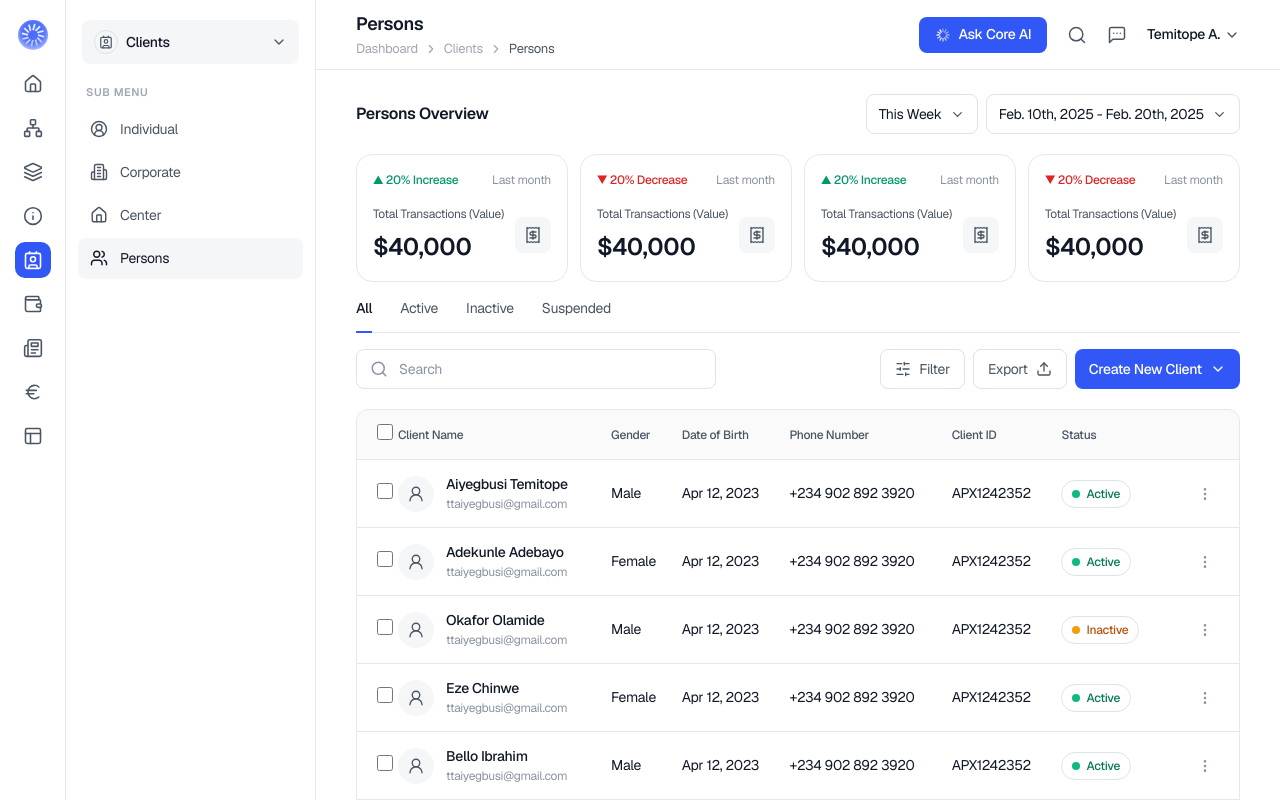
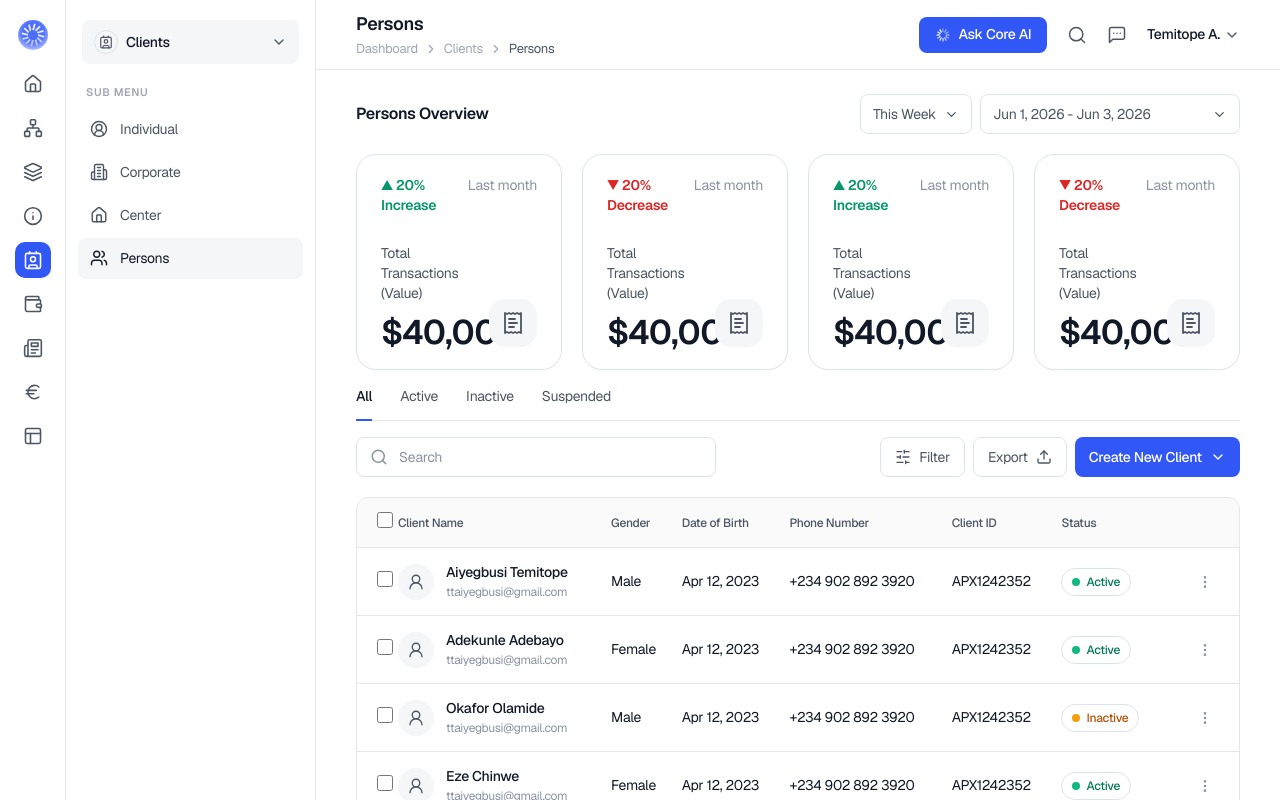
Before and after one commit to ttaiyegbusi/Chain-Core, a Next.js app: page /clients/persons in a window 1280 px wide. Shown: the top 800 px of the page. Built offline with nearby package versions, Linux system fonts and the light colour scheme.

Commit message:
fix(ui): refine dashboard cards, date picker, and loading motion"

```diff
--- a/src/app/globals.css
+++ b/src/app/globals.css
@@ -268,13 +268,11 @@ body {
 @keyframes page-transition-in {
   from {
     opacity: 0;
-    transform: translateY(8px);
-    filter: blur(1px);
+    transform: translateY(10px);
   }
   to {
     opacity: 1;
     transform: translateY(0);
-    filter: blur(0);
   }
 }
 
@@ -288,17 +286,17 @@ body {
 }
 
 .page-transition-in {
-  animation: page-transition-in 240ms cubic-bezier(0.32, 0.72, 0, 1) both;
+  animation: page-transition-in 520ms cubic-bezier(0.22, 1, 0.36, 1) both;
 }
 
 .page-transition-shell {
-  animation: page-transition-in 180ms cubic-bezier(0.32, 0.72, 0, 1) both;
+  animation: page-transition-in 420ms cubic-bezier(0.22, 1, 0.36, 1) both;
 }
 
 .skeleton-shimmer {
   background: linear-gradient(90deg, #f3f5f8 0%, #edf1f6 45%, #f8fafc 60%, #f3f5f8 100%);
   background-size: 220% 100%;
-  animation: skeleton-shimmer 1.25s ease-in-out infinite;
+  animation: skeleton-shimmer 1.9s ease-in-out infinite;
 }
 
 @media (prefers-reduced-motion: reduce) {
--- a/src/components/ClientsListPage.tsx
+++ b/src/components/ClientsListPage.tsx
@@ -19,6 +19,7 @@ import ClientsTable, { StatusTabs } from "@/components/ClientsTable";
 import ClientsOverviewStats from "@/components/ClientsOverviewStats";
 import { PaginationBar } from "@/components/Pagination";
 import { PageTransition, TablePageSkeleton } from "@/components/LoadingStates";
+import DashboardDateRangePicker, { getRange, DateRange } from "@/components/DashboardDateRangePicker";
 import {
   Client,
   ClientStatus,
@@ -59,6 +60,7 @@ export default function ClientsListPage({
   const [tab, setTab] = useState<"All" | ClientStatus>("All");
   const [page, setPage] = useState(1);
   const [rowsPerPage, setRowsPerPage] = useState(8);
+  const [reportingRange, setReportingRange] = useState<DateRange>(() => getRange("This Week"));
 
   // Create-dropdown state.
   const [createOpen, setCreateOpen] = useState(false);
@@ -118,10 +120,10 @@ export default function ClientsListPage({
               <h2 className="text-base font-semibold text-text-primary">
                 {overviewTitle}
               </h2>
-              <div className="flex items-center gap-2">
-                <PillDropdown label="This Week" />
-                <PillDropdown label="Feb. 10th, 2025 - Feb. 20th, 2025" />
-              </div>
+              <DashboardDateRangePicker
+                value={reportingRange}
+                onChange={setReportingRange}
+              />
             </div>
 
             {/* Stats row */}
@@ -228,16 +230,3 @@ export default function ClientsListPage({
     </div>
   );
 }
-
-/** Pill-style dropdown used for the "This Week" and date-range pickers. */
-function PillDropdown({ label }: { label: string }) {
-  return (
-    <button
-      type="button"
-      className="focus-ring inline-flex h-10 items-center gap-2 rounded-md border border-border-strong bg-white px-3 text-sm text-text-primary transition-colors hover:bg-surface-muted"
-    >
-      {label}
-      <ChevronDown size={15} className="text-text-secondary" aria-hidden />
-    </button>
-  );
-}
--- a/src/components/ClientsOverviewStats.tsx
+++ b/src/components/ClientsOverviewStats.tsx
@@ -1,6 +1,6 @@
 "use client";
 
-import { Receipt } from "lucide-react";
+import { ReceiptText } from "lucide-react";
 import { OverviewStat } from "@/data/clients";
 
 export default function ClientsOverviewStats({
@@ -9,41 +9,43 @@ export default function ClientsOverviewStats({
   stats: OverviewStat[];
 }) {
   return (
-    <div className="mt-5 grid grid-cols-1 gap-3 sm:grid-cols-2 lg:grid-cols-4">
+    <div className="mt-5 grid grid-cols-1 gap-5 sm:grid-cols-2 xl:grid-cols-4">
       {stats.map((s, i) => (
-        <StatCard key={i} stat={s} />
+        <StatCard key={`${s.label}-${i}`} stat={s} />
       ))}
     </div>
   );
 }
 
 function StatCard({ stat }: { stat: OverviewStat }) {
-  const dirText =
-    stat.direction === "increase"
-      ? "text-emerald-600"
-      : "text-red-600";
-  const arrow = stat.direction === "increase" ? "▲" : "▼";
+  const isIncrease = stat.direction === "increase";
+  const toneClass = isIncrease ? "text-emerald-600" : "text-red-600";
+  const arrow = isIncrease ? "▲" : "▼";
+  const label = isIncrease ? "Increase" : "Decrease";
 
   return (
-    <div className="rounded-xl border border-border bg-white p-4">
-      <div className="flex items-center justify-between text-xs">
-        <span className={`font-medium ${dirText}`}>
-          {arrow} {stat.percent}% {stat.direction === "increase" ? "Increase" : "Decrease"}
-        </span>
-        <span className="text-text-muted">{stat.period}</span>
+    <article className="min-h-[148px] rounded-[20px] border border-border-strong bg-white px-6 py-5 shadow-[0_1px_2px_rgba(16,24,40,0.02)] transition-shadow duration-300 hover:shadow-[0_10px_30px_rgba(16,24,40,0.04)]">
+      <div className="flex items-start justify-between gap-4">
+        <p className={`text-sm font-semibold leading-5 ${toneClass}`}>
+          {arrow} {stat.percent}% {label}
+        </p>
+        <p className="whitespace-nowrap text-sm leading-5 text-text-muted">
+          {stat.period}
+        </p>
       </div>
 
-      <div className="mt-4 flex items-center justify-between">
-        <div className="flex flex-col gap-1.5">
-          <p className="text-xs text-text-secondary">{stat.label}</p>
-          <p className="text-2xl font-semibold tracking-tight text-text-primary">
+      <div className="mt-7 flex items-end justify-between gap-4">
+        <div className="min-w-0">
+          <p className="text-sm leading-5 text-text-secondary">{stat.label}</p>
+          <p className="mt-3 text-[34px] font-semibold leading-none tracking-[-0.03em] text-text-primary">
             {stat.value}
           </p>
         </div>
-        <span className="flex h-9 w-9 items-center justify-center rounded-md bg-surface-muted text-text-secondary">
-          <Receipt size={18} strokeWidth={1.8} aria-hidden />
+
+        <span className="mb-0.5 flex h-12 w-12 shrink-0 items-center justify-center rounded-xl bg-surface-muted text-text-secondary">
+          <ReceiptText size={24} strokeWidth={1.8} aria-hidden />
         </span>
       </div>
-    </div>
+    </article>
   );
 }
--- /dev/null
+++ b/src/components/DashboardDateRangePicker.tsx
@@ -0,0 +1,222 @@
+"use client";
+
+import { useEffect, useMemo, useRef, useState } from "react";
+import { CalendarDays, ChevronDown } from "lucide-react";
+
+type QuickRange = "Today" | "This Week" | "This Month" | "Last Month" | "This Quarter" | "This Year" | "Custom";
+
+type DateRange = {
+  label: QuickRange;
+  startDate: string;
+  endDate: string;
+};
+
+const QUICK_RANGES: QuickRange[] = [
+  "Today",
+  "This Week",
+  "This Month",
+  "Last Month",
+  "This Quarter",
+  "This Year",
+  "Custom",
+];
+
+function toInputDate(date: Date) {
+  return date.toISOString().slice(0, 10);
+}
+
+function formatDisplayDate(value: string) {
+  const date = new Date(`${value}T00:00:00`);
+  return new Intl.DateTimeFormat("en-US", {
+    month: "short",
+    day: "numeric",
+    year: "numeric",
+  }).format(date);
+}
+
+function getRange(label: QuickRange): DateRange {
+  const today = new Date();
+  const start = new Date(today);
+  const end = new Date(today);
+
+  if (label === "This Week") {
+    const day = today.getDay();
+    const mondayOffset = day === 0 ? -6 : 1 - day;
+    start.setDate(today.getDate() + mondayOffset);
+  }
+
+  if (label === "This Month") {
+    start.setDate(1);
+  }
+
+  if (label === "Last Month") {
+    start.setMonth(today.getMonth() - 1, 1);
+    end.setDate(0);
+  }
+
+  if (label === "This Quarter") {
+    const quarterStartMonth = Math.floor(today.getMonth() / 3) * 3;
+    start.setMonth(quarterStartMonth, 1);
+  }
+
+  if (label === "This Year") {
+    start.setMonth(0, 1);
+  }
+
+  if (label === "Custom") {
+    start.setDate(today.getDate() - 10);
+  }
+
+  return {
+    label,
+    startDate: toInputDate(start),
+    endDate: toInputDate(end),
+  };
+}
+
+export default function DashboardDateRangePicker({
+  value,
+  onChange,
+}: {
+  value: DateRange;
+  onChange: (range: DateRange) => void;
+}) {
+  const [quickOpen, setQuickOpen] = useState(false);
+  const [calendarOpen, setCalendarOpen] = useState(false);
+  const [draftStart, setDraftStart] = useState(value.startDate);
+  const [draftEnd, setDraftEnd] = useState(value.endDate);
+  const rootRef = useRef<HTMLDivElement>(null);
+
+  useEffect(() => {
+    setDraftStart(value.startDate);
+    setDraftEnd(value.endDate);
+  }, [value.startDate, value.endDate]);
+
+  useEffect(() => {
+    const onDown = (event: MouseEvent) => {
+      if (!rootRef.current?.contains(event.target as Node)) {
+        setQuickOpen(false);
+        setCalendarOpen(false);
+      }
+    };
+    window.addEventListener("mousedown", onDown);
+    return () => window.removeEventListener("mousedown", onDown);
+  }, []);
+
+  const displayRange = useMemo(
+    () => `${formatDisplayDate(value.startDate)} - ${formatDisplayDate(value.endDate)}`,
+    [value.startDate, value.endDate]
+  );
+
+  const selectQuickRange = (label: QuickRange) => {
+    const next = getRange(label);
+    onChange(next);
+    setQuickOpen(false);
+    if (label === "Custom") {
+      setCalendarOpen(true);
+    }
+  };
+
+  const applyCustomRange = () => {
+    onChange({ label: "Custom", startDate: draftStart, endDate: draftEnd });
+    setCalendarOpen(false);
+  };
+
+  return (
+    <div ref={rootRef} className="relative flex flex-wrap items-center gap-2">
+      <button
+        type="button"
+        onClick={() => {
+          setQuickOpen((open) => !open);
+          setCalendarOpen(false);
+        }}
+        className="focus-ring inline-flex h-10 items-center gap-2 rounded-md border border-border-strong bg-white px-3 text-sm text-text-secondary transition-colors duration-200 hover:bg-surface-muted"
+      >
+        {value.label}
+        <ChevronDown size={15} aria-hidden />
+      </button>
+
+      <button
+        type="button"
+        onClick={() => {
+          setCalendarOpen((open) => !open);
+          setQuickOpen(false);
+        }}
+        className="focus-ring inline-flex h-10 min-w-[260px] items-center justify-between gap-3 rounded-md border border-border-strong bg-white px-3 text-sm text-text-secondary transition-colors duration-200 hover:bg-surface-muted"
+      >
+        <span>{displayRange}</span>
+        <ChevronDown size={15} aria-hidden />
+      </button>
+
+      {quickOpen && (
+        <div className="absolute right-[272px] top-[calc(100%+8px)] z-30 w-44 overflow-hidden rounded-xl border border-border bg-white p-1 shadow-[0_16px_40px_rgba(17,24,39,0.12)]">
+          {QUICK_RANGES.map((range) => (
+            <button
+              key={range}
+              type="button"
+              onClick={() => selectQuickRange(range)}
+              className={`block w-full rounded-lg px-3 py-2 text-left text-sm transition-colors ${
+                value.label === range
+                  ? "bg-primary text-white"
+                  : "text-text-secondary hover:bg-surface-muted"
+              }`}
+            >
+              {range}
+            </button>
+          ))}
+        </div>
+      )}
+
+      {calendarOpen && (
+        <div className="absolute right-0 top-[calc(100%+8px)] z-30 w-[360px] rounded-2xl border border-border bg-white p-4 shadow-[0_20px_48px_rgba(17,24,39,0.14)]">
+          <div className="mb-4 flex items-center gap-2 text-sm font-semibold text-text-primary">
+            <CalendarDays size={17} aria-hidden />
+            Select reporting period
+          </div>
+          <div className="grid grid-cols-2 gap-3">
+            <label className="space-y-1.5 text-xs text-text-muted">
+              Start date
+              <input
+                type="date"
+                value={draftStart}
+                onChange={(event) => setDraftStart(event.target.value)}
+                className="focus-ring h-10 w-full rounded-md border border-border-strong px-3 text-sm text-text-primary"
+              />
+            </label>
+            <label className="space-y-1.5 text-xs text-text-muted">
+              End date
+              <input
+                type="date"
+                value={draftEnd}
+                onChange={(event) => setDraftEnd(event.target.value)}
+                className="focus-ring h-10 w-full rounded-md border border-border-strong px-3 text-sm text-text-primary"
+              />
+            </label>
+          </div>
+          <p className="mt-3 text-xs leading-5 text-text-muted">
+            This range will drive the overview cards, tables, and future CBA reports when live data is connected.
+          </p>
+          <div className="mt-4 flex justify-end gap-2">
+            <button
+              type="button"
+              onClick={() => setCalendarOpen(false)}
+              className="focus-ring h-9 rounded-md border border-border-strong bg-white px-4 text-sm text-text-secondary hover:bg-surface-muted"
+            >
+              Cancel
+            </button>
+            <button
+              type="button"
+              onClick={applyCustomRange}
+              className="focus-ring h-9 rounded-md bg-primary px-4 text-sm font-medium text-white hover:bg-primary-hover"
+            >
+              Apply
+            </button>
+          </div>
+        </div>
+      )}
+    </div>
+  );
+}
+
+export type { DateRange, QuickRange };
+export { getRange };
--- a/src/components/LoadingStates.tsx
+++ b/src/components/LoadingStates.tsx
@@ -9,7 +9,7 @@ type PageTransitionProps = {
   className?: string;
 };
 
-export function PageTransition({ children, skeleton, delay = 360, className = "" }: PageTransitionProps) {
+export function PageTransition({ children, skeleton, delay = 650, className = "" }: PageTransitionProps) {
   const [ready, setReady] = useState(false);
 
   useEffect(() => {
```
Also changed, not shown: 1 other file (tests, documents, lock files or other folders).
